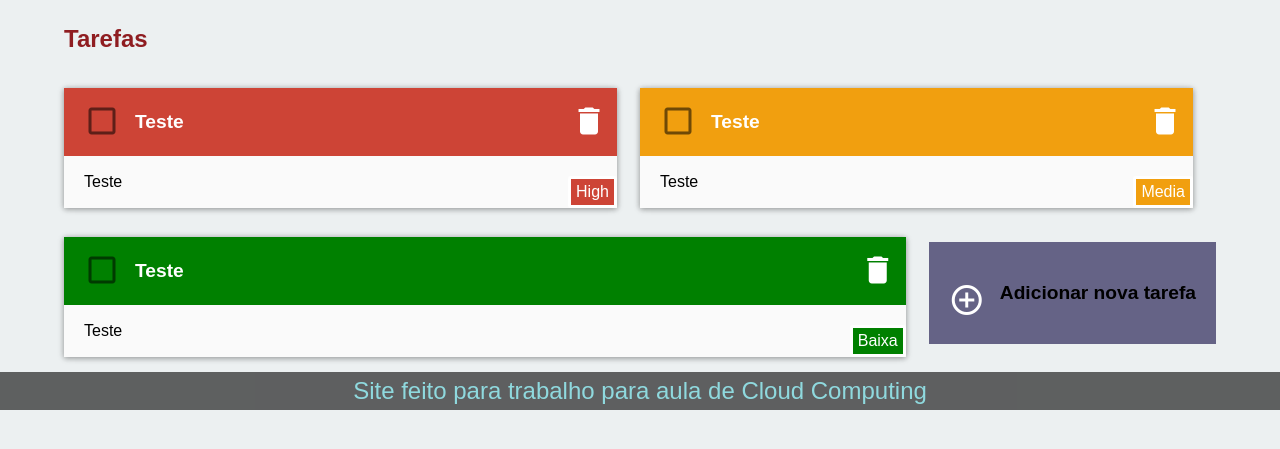
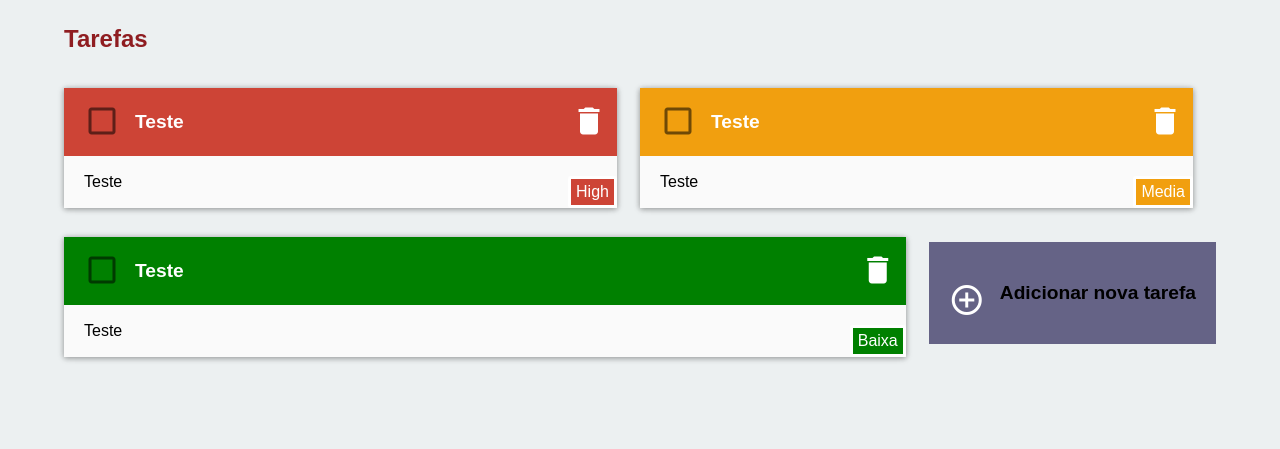
Before and after one commit to SilveroiBi/Taskera, a plain HTML site: page index.html in a window 1280 px wide. Shown: the part 97-546 px from the top of the page. Drawn offline with Linux system fonts and the light colour scheme; a web font is replaced by a local one.

Commit message:
Remove footer from index.html
Removed footer section from the HTML file.

```diff
--- a/index.html
+++ b/index.html
@@ -147,10 +147,6 @@
 
 </section>
 
-<footer role="contentinfo" class="footer">
-Site feito para trabalho para aula de Cloud Computing
-
-</footer>
 
     <script  src="./script.js"></script>
 
```
